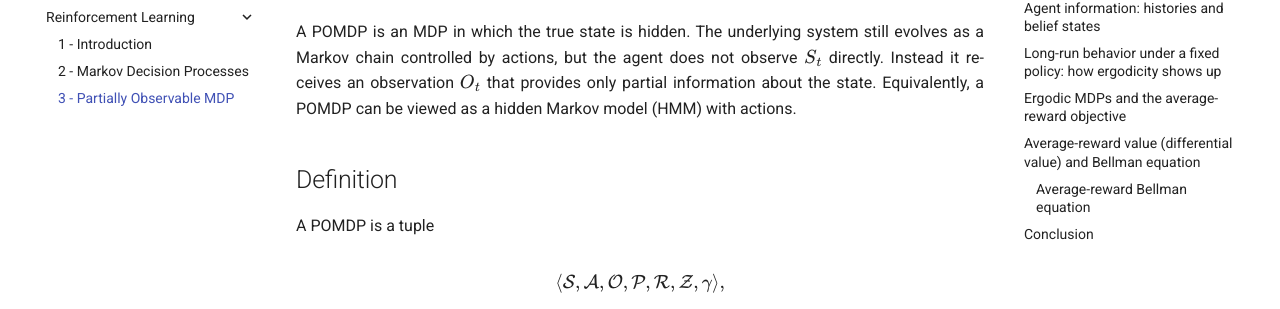
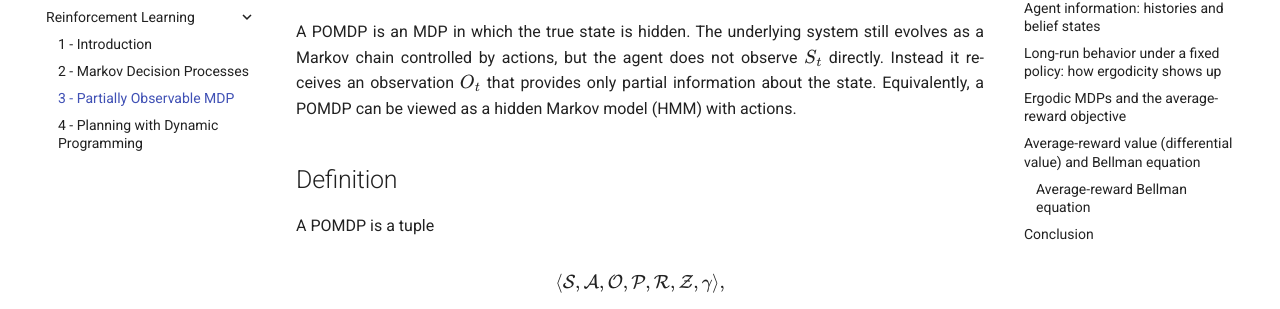
Before and after one commit to pj1911/my-wiki, an MkDocs documentation site: the page built from docs/Rl-3-Partially Observable MDP.md, in a window 1280 px wide. Shown: the part 202-511 px from the top of the page. Built offline with MkDocs 1.6.1 and Material for MkDocs 9.7.7, drawn with Linux system fonts in a browser that asks for light colours.

Commit message:
Add new section for Planning with Dynamic Programming

```diff
--- a/mkdocs.yml
+++ b/mkdocs.yml
@@ -22,6 +22,7 @@ nav:
       - 1 - Introduction: RL-1-Introduction.md
       - 2 - Markov Decision Processes: RL-2-Markov Decision Processes.md
       - 3 - Partially Observable MDP: Rl-3-Partially Observable MDP.md
+      - 4 - Planning with Dynamic Programming: RL-4-Planning with Dynamic Programming.md
 
 markdown_extensions:
   - admonition
```
